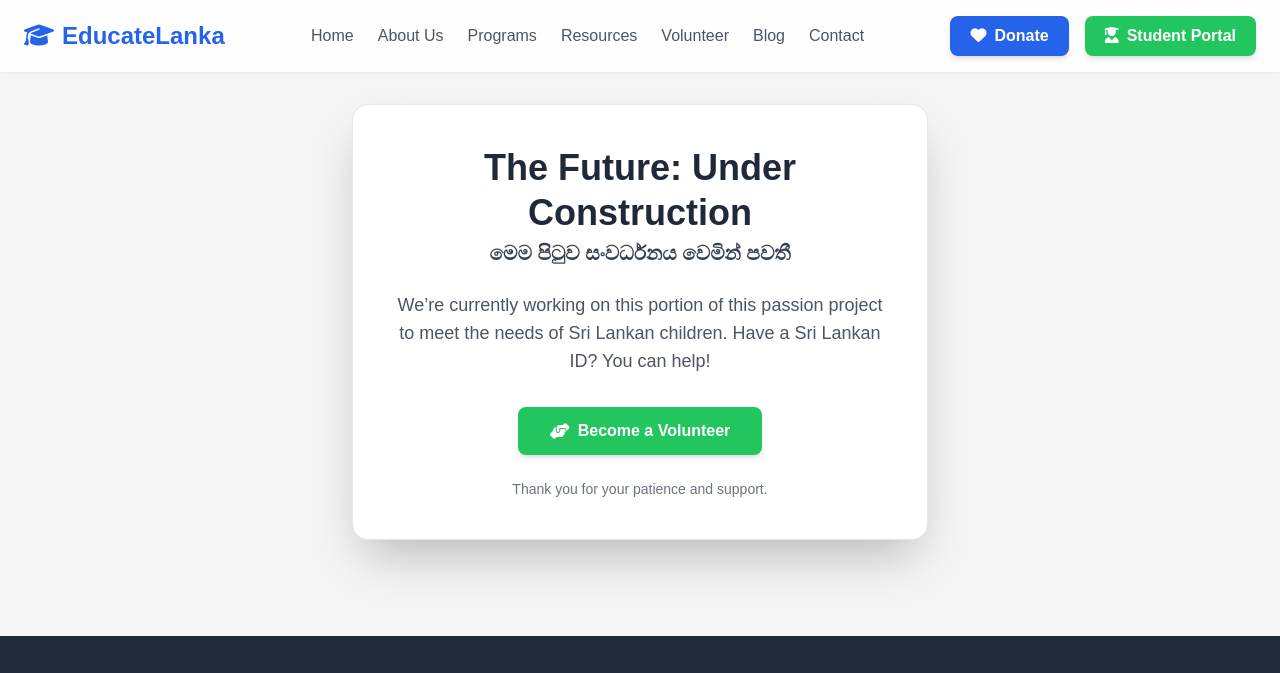
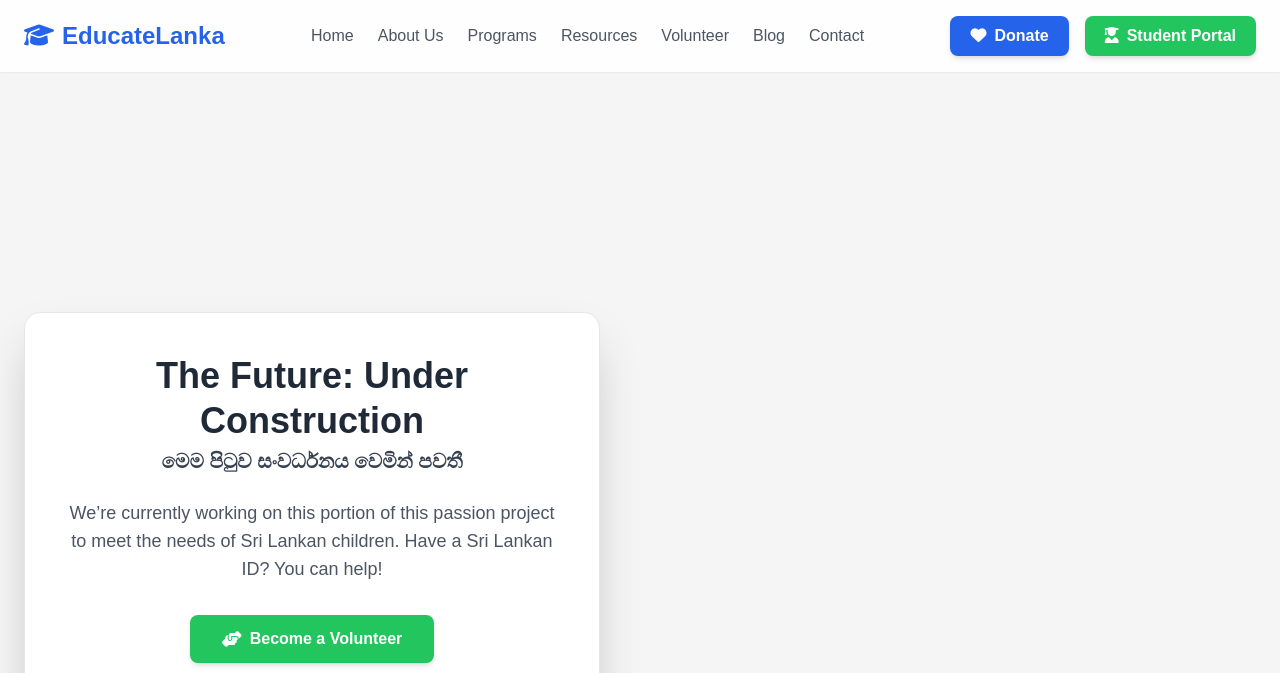
Before and after one commit to Clefmael/Final_SL, a website: page payhere.html in a window 1280 px wide. Shown: the top 673 px of the page. Drawn offline with nearby package versions, Linux system fonts and the light colour scheme.

Commit message:
Update payhere.html

```diff
--- a/payhere.html
+++ b/payhere.html
@@ -67,7 +67,8 @@
     </div>
   </header>
 
-  <main class="flex-grow flex items-center justify-center px-6 py-8">
+  <main class="flex-grow px-6 py-20">
+    <div class="h-40"></div>
     <div class="bg-white rounded-2xl shadow-2xl border max-w-xl w-full p-10 text-center">
 
       <h1 class="text-4xl font-extrabold text-gray-800 leading-tight">
```
